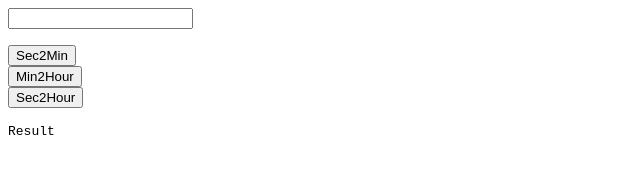
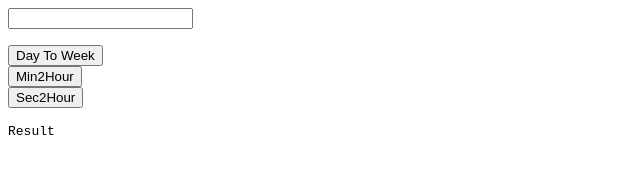
Before and after one commit to Python125/ConvertToYMW, a plain HTML site: page index.html in a window 1280 px wide. Shown: the full height of the page, 0-640 px from the left. Drawn offline with Linux system fonts and the light colour scheme.

Commit message:
Update index.html

```diff
--- a/index.html
+++ b/index.html
@@ -1,6 +1,6 @@
 <p><input type="number" id="time"><p>
 <p>
-  <button id="sec2min">Sec2Min</button><br>
+  <button id="day2week">Day To Week</button><br>
   <button id="min2hour">Min2Hour</button><br>
   <button id="sec2hour">Sec2Hour</button><br>
 </p>
```
